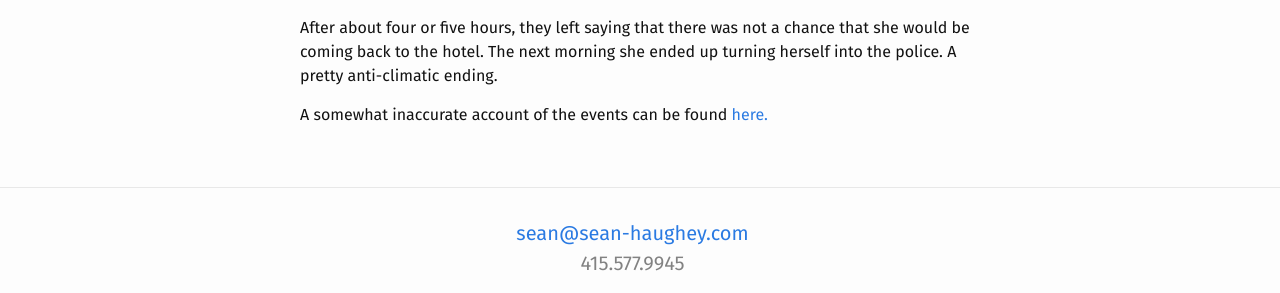
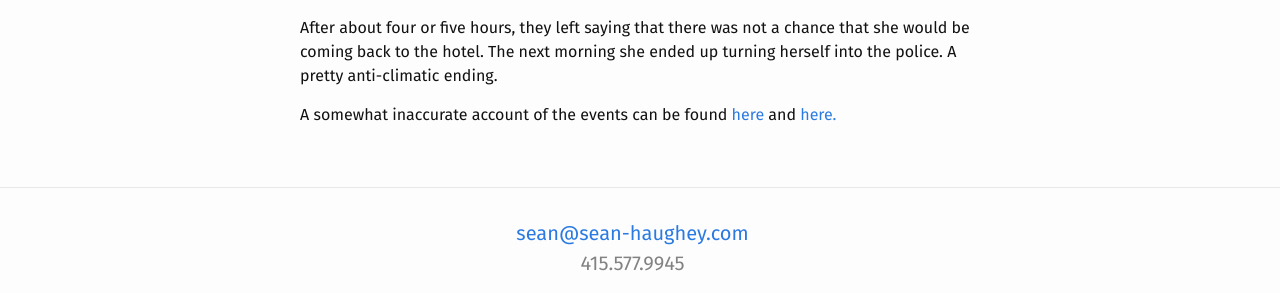
Before and after one commit to seanhaughey/sean_haughey, a Jekyll site: the page built from _posts/2016-01-26-the-bank-robber.markdown, in a window 1280 px wide. Shown: the part 1622-1915 px from the top of the page. Built offline with Jekyll 4.4.1, drawn with Linux system fonts in a browser that asks for light colours; nearby versions of some CDN libraries; library files that are not in the unit come from our copies.

```diff
--- a/_posts/2016-01-26-the-bank-robber.markdown
+++ b/_posts/2016-01-26-the-bank-robber.markdown
@@ -24,4 +24,4 @@ Ok, well not really. Sadly it was not nearly that exciting. As a matter of fact
 
 After about four or five hours, they left saying that there was not a chance that she would be coming back to the hotel. The next morning she ended up turning herself into the police. A pretty anti-climatic ending.
 
-A somewhat inaccurate account of the events can be found <a href="http://www.truecrimereport.com/2011/02/leticia_denova_teen_bank_robbe.php" target="_blank">here.</a>
+A somewhat inaccurate account of the events can be found <a href="http://www.truecrimereport.com/2011/02/leticia_denova_teen_bank_robbe.php" target="_blank">here </a>and <a href="http://www.foxnews.com/us/2011/02/16/texas-high-school-student-arrested-robbing-chase-bank.html" target="_blank">here.</a>
```
Also changed, not shown: images/concertshare_screenshot_3.png.
